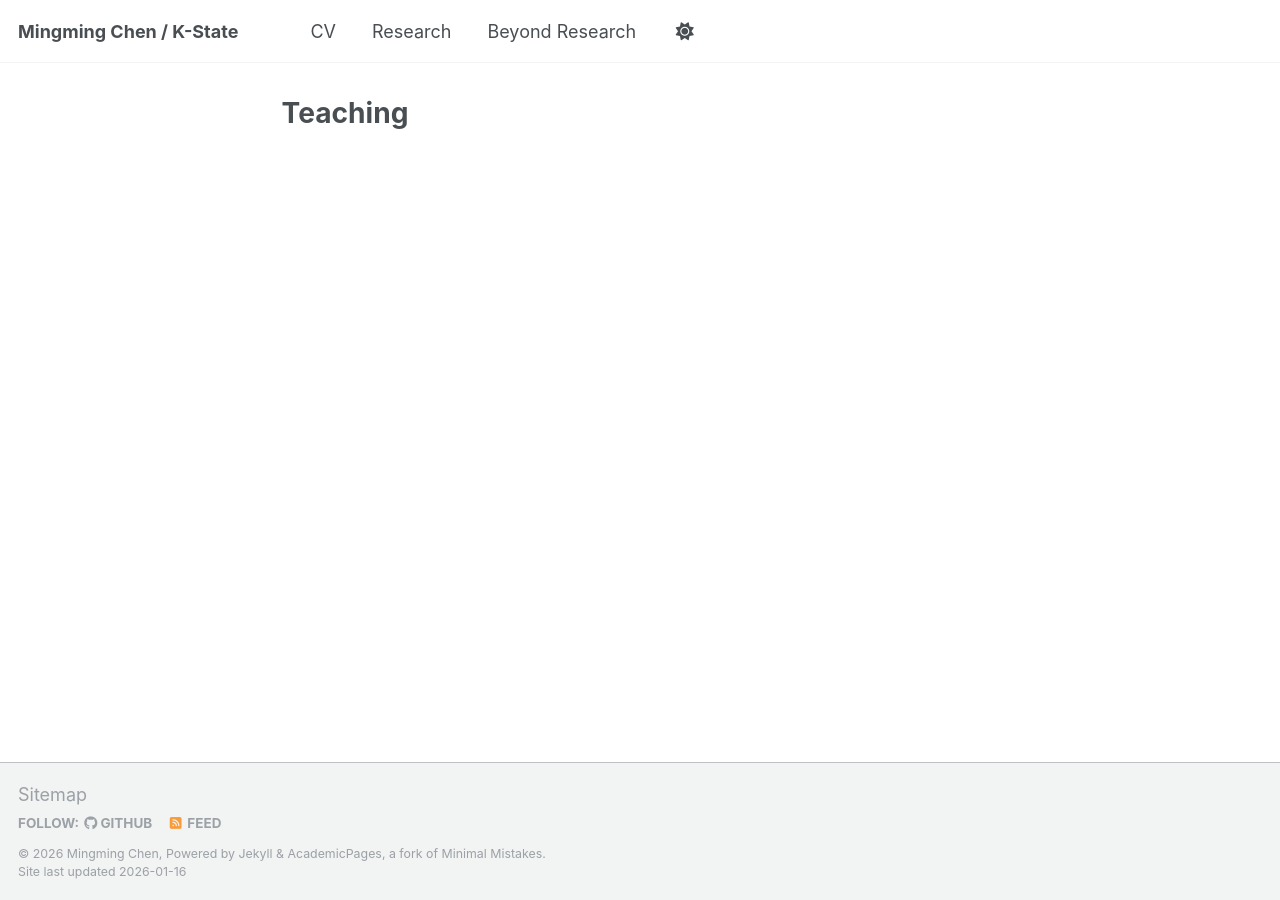
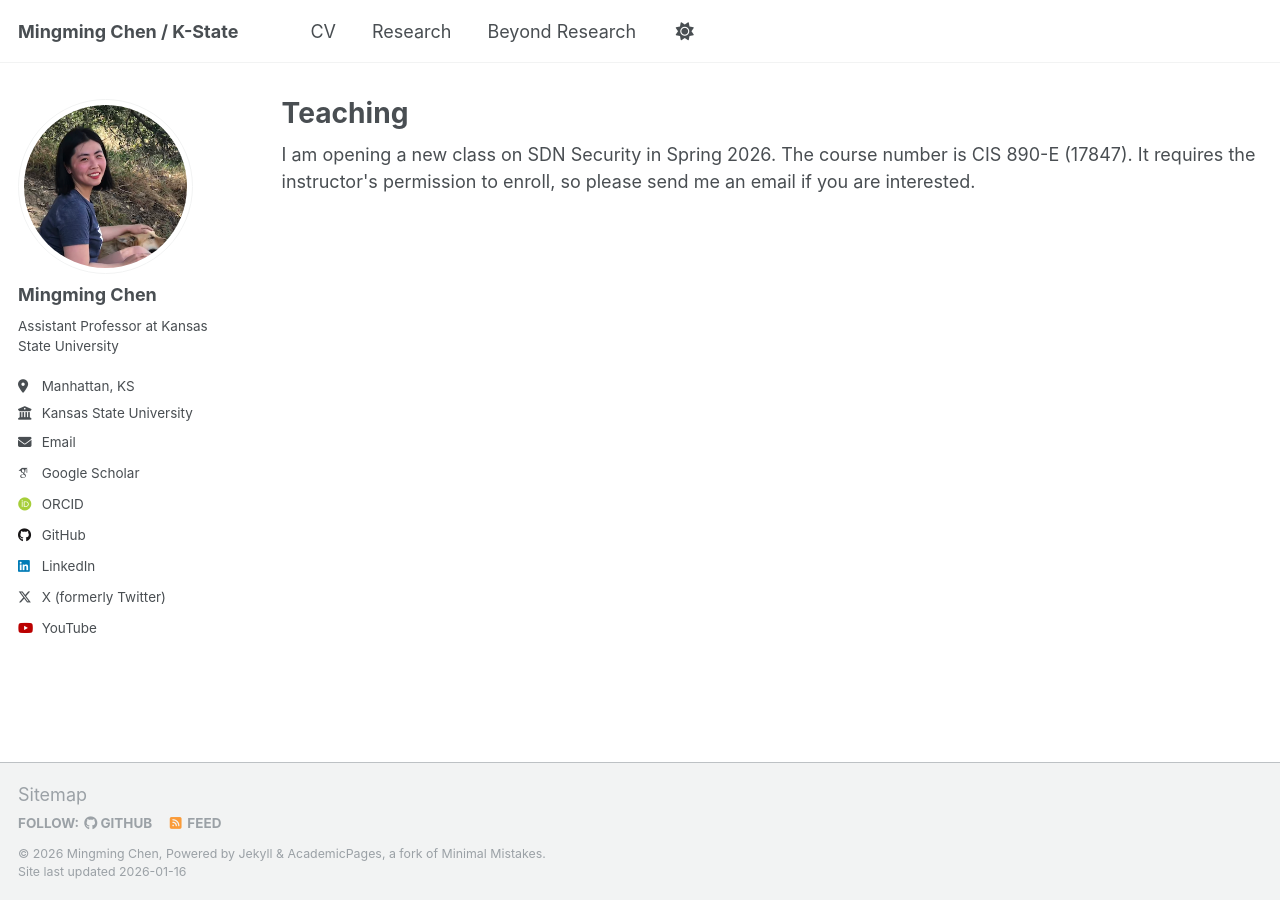
Before and after one commit to mzc796/mzc796.github.io, a Jekyll site: the page built from _pages/teaching.html, in a window 1280 px wide. Built offline with Jekyll 4.4.1, drawn with Linux system fonts in a browser that asks for light colours; some web fonts are replaced; a script that is not in the unit is left out.

Commit message:
Update teaching.html

```diff
--- a/_pages/teaching.html
+++ b/_pages/teaching.html
@@ -2,10 +2,11 @@
 layout: archive
 title: "Teaching"
 permalink: /teaching/
-author_profile: false
+author_profile: true
 ---
 
 {% include base_path %}
+I am opening a new class on SDN Security in Spring 2026. The course number is CIS 890-E (17847). It requires the instructor's permission to enroll, so please send me an email if you are interested.
 
 {% for post in site.teaching reversed %}
   {% include archive-single.html %}
```
